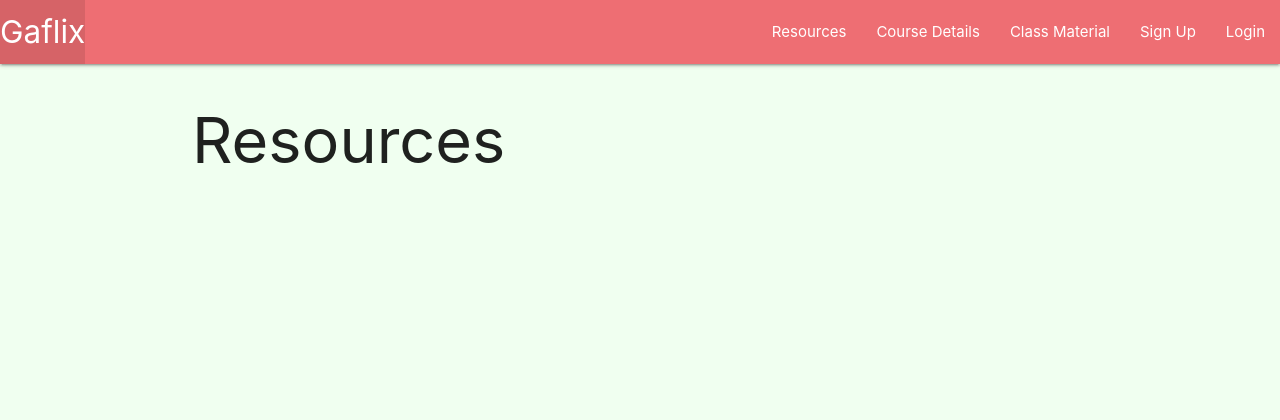
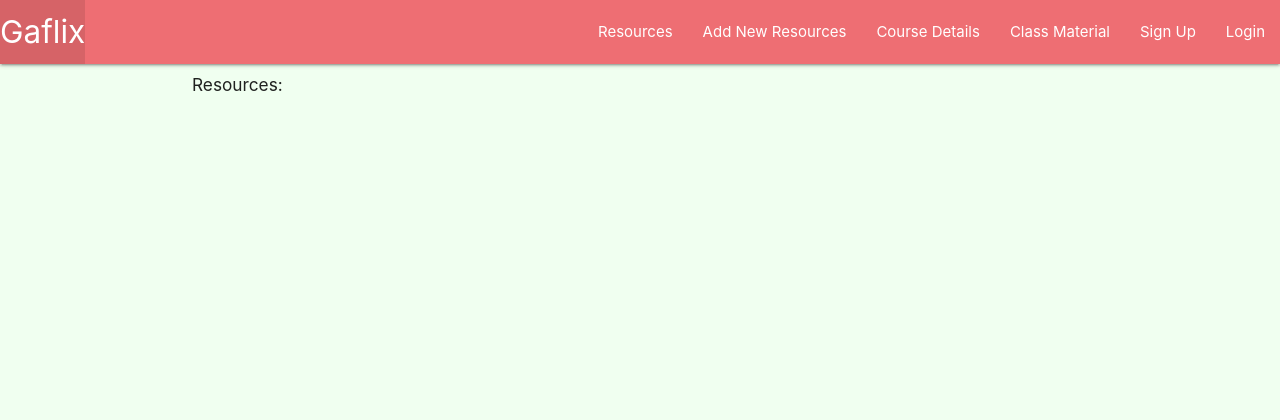
Before and after one commit to daydin14/gaflix, a Django app: page /resources/ in a window 1280 px wide. Shown: the top 420 px of the page. Run offline with Django 4.2, Linux system fonts and the light colour scheme; data that the repository does not hold is empty.

Commit message:
Create in crud

```diff
--- a/main_app/static/css/style.css
+++ b/main_app/static/css/style.css
@@ -13,3 +13,8 @@ footer {
   padding-top: 0;
   text-align: right;
 }
+
+.resources-list {
+  display: flex;
+  flex-direction: row;
+}
--- a/main_app/templates/base.html
+++ b/main_app/templates/base.html
@@ -28,6 +28,9 @@
           <ul class="right">
             {% comment %} {% if user.isAuthenticated %} {% endcomment %}
             <li><a href="/resources">Resources</a></li>
+            <li>
+              <a href="{% url 'resources_create' %}">Add New Resources</a>
+            </li>
             <li><a href="/course-details">Course Details</a></li>
             <li><a href="/class-material">Class Material</a></li>
             {% comment %} {% endif %} {% endcomment %}
--- a/main_app/templates/resource-details.html
+++ b/main_app/templates/resource-details.html
@@ -6,6 +6,8 @@
   <a href="{{resources.resource_link}}">Check me out!</a>
 
   <h6>{{resources.resource_description}}</h6>
+
+  <button><a href="/resources">Back</a></button>
 </div>
 
 {% endblock %}
--- a/main_app/templates/resources.html
+++ b/main_app/templates/resources.html
@@ -1,10 +1,23 @@
 {% extends 'base.html' %} {% block content %}
-<h1>Resources</h1>
+<h6>Resources:</h6>
 
 {% for element in resources %}
-<div>
-  <a href="{% url 'resource_detail' element.id %}"
-    ><h6>{{element.resource_title}}</h6></a
-  >
+<div class="resources-list">
+  <ul>
+    <li>
+      <a href="{% url 'resource_detail' element.id %}">
+        <h6>{{element.resource_title}}</h6>
+      </a>
+    </li>
+
+    {% comment %} Update hyperlinks {% endcomment %}
+    <li>
+      <button><a href="">Update</a></button>
+    </li>
+
+    <li>
+      <button><a href="">Delete</a></button>
+    </li>
+  </ul>
 </div>
 {% endfor %} {% endblock %}
--- a/main_app/urls.py
+++ b/main_app/urls.py
@@ -1,4 +1,5 @@
 from django.urls import path
+from django.conf.urls import include
 from . import views
 
 urlpatterns = [
@@ -8,6 +9,12 @@ urlpatterns = [
 
     path('resources/<int:resource_id>', views.resourceDetail, name='resource_detail'),
 
+
+
+    path('resources/create/', views.ResourceCreate.as_view(), name='resources_create'),
+
+
+
     path('course-details/', views.course_details, name='course-details'),
 
     path('class-material/', views.class_material, name='class-material'),
--- a/main_app/views.py
+++ b/main_app/views.py
@@ -1,5 +1,5 @@
-
 from django.shortcuts import render
+from django.views.generic.edit import CreateView
 from .models import Resources
 
 def home(request):
@@ -13,14 +13,27 @@ def resourceDetail(request, resource_id):
     resources = Resources.objects.get(id=resource_id)
     return render(request, 'resource-details.html', {'resources':resources})
 
-def login(request):
-    return render(request, 'login.html')
 
-def signup(request):
-    return render(request, 'signup.html')
+
+# def addResource(request):
+#     return render(request, 'addResource.html')
+
+class ResourceCreate(CreateView):
+    model = Resources
+    fields = '__all__'
+    success_url = '/resources/'
+
+
+
 
 def course_details(request):
     return render(request, 'course-details.html')
 
 def class_material(request):
     return render(request, 'class-material.html')
+
+def signup(request):
+    return render(request, 'signup.html')
+
+def login(request):
+    return render(request, 'login.html')
```
Also changed, not shown: main_app/templates/main_app/resources_form.html (added, +12 -0 lines).
